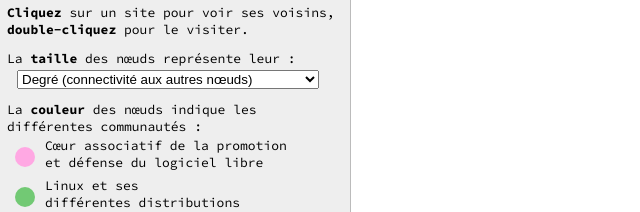
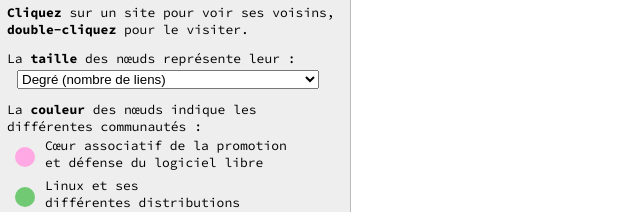
Before and after one commit to medialab/communautes-libres-graph, a website: page index.html in a window 1280 px wide. Shown: the part 436-648 px from the top of the page, 0-640 px from the left. Drawn offline with Linux system fonts and the light colour scheme; no server answers.

Commit message:
Reformulation des labels de la select des tailles de noeuds

```diff
--- a/index.html
+++ b/index.html
@@ -38,14 +38,14 @@
         <p>La <b>taille</b> des nœuds représente leur :
         <select id="edit-size" name="size" list="metriques">
           <datalist id="metriques">
-            <option value="nansi-degree" selected="selected">Degré (connectivité aux autres nœuds)</option>
-            <option value="indegree">Degré entrant (volume de liens entrants des autres nœuds)</option>
-            <option value="outdegree">Degré sortant (volume de liens sortants vers les autres nœuds)</option>
-            <option value="pagerank">PageRank (popularité parmi les plus polulaires)</option>
-            <option value="betweennessCentrality">Centralité intermédiaire (pont à l'intersection des communautés)</option>
-            <option value="eigenvectorCentrality">Centralité vectorielle ()</option>
-            <option value="authority">Autorité ()</option>
-            <option value="hub">Hub ()</option>
+            <option value="nansi-degree" selected="selected">Degré (nombre de liens)</option>
+            <option value="indegree">Degré entrant (nombre de liens vers d'autres nœuds)</option>
+            <option value="outdegree">Degré sortant (nombre de liens depuis d'autres nœuds)</option>
+            <option value="pagerank">PageRank (nombre de liens venant des nœuds les plus populaires)</option>
+            <option value="betweennessCentrality">Centralité intermédiaire (combien de fois le nœud est sur le plus court chemin entre deux autres nœuds)</option>
+            <option value="eigenvectorCentrality">Centralité vectorielle (nombre de liens partagés avec les nœuds les plus populaires)</option>
+            <option value="hub">Hub (nombre de liens envoyés vers des autorités, cf. suivant)</option>
+            <option value="authority">Autorité (nombre de liens reçus depuis des hubs, cf. précédent)</option>
           </datalist>
         </select>
         </p>
```
